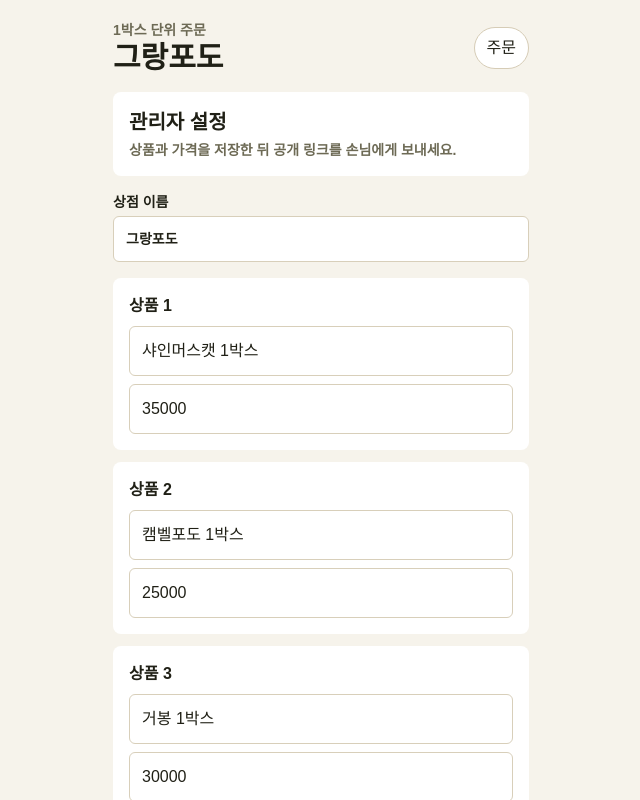
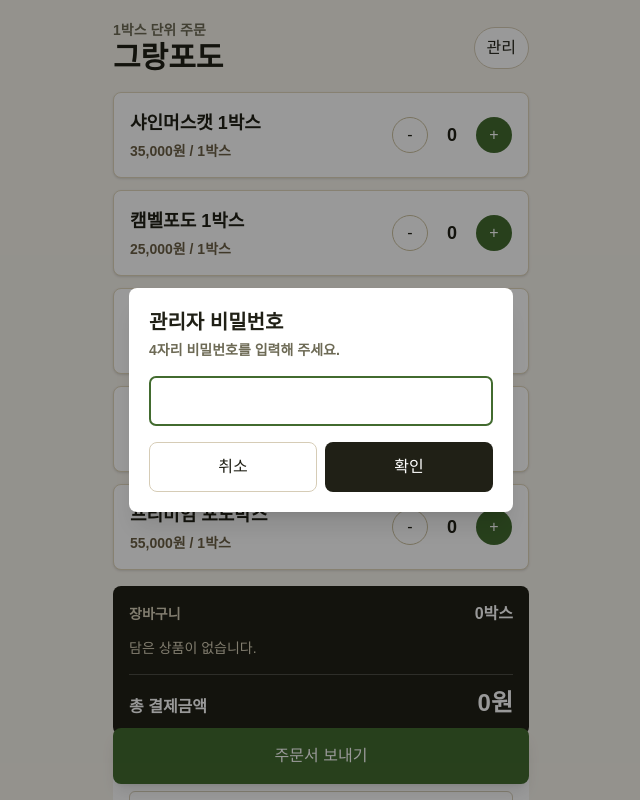
Before and after one commit to JinjeongMoon/grape-order-mobile, a Next.js app: page / in a window 1280 px wide. Both pictures are taken after a click on the button "관리". Shown: the top 800 px of the page, without its empty margins (319-959 px from the left). Built offline with nearby package versions, Linux system fonts and the light colour scheme.

Commit message:
Protect admin and improve bank copy feedback

```diff
--- a/app/page.tsx
+++ b/app/page.tsx
@@ -44,6 +44,10 @@ const won = new Intl.NumberFormat("ko-KR");
 
 function toCurrency(value: number) {
   return `${won.format(value)}원`;
+}
+
+function getCopyableBankInfo(bankNotice: string) {
+  return bankNotice.replace(/^\s*계좌이체\s*:\s*/, "").trim();
 }
 
 function encodeSettings(settings: Settings) {
@@ -106,7 +110,12 @@ export default function Home() {
   });
   const [mode, setMode] = useState<"order" | "admin">("order");
   const [status, setStatus] = useState("");
+  const [toast, setToast] = useState("");
   const [shareLink, setShareLink] = useState("");
+  const [isAdminUnlocked, setIsAdminUnlocked] = useState(false);
+  const [isPasswordOpen, setIsPasswordOpen] = useState(false);
+  const [adminPassword, setAdminPassword] = useState("");
+  const [passwordError, setPasswordError] = useState("");
 
   useEffect(() => {
     const next = loadSettingsFromUrl();
@@ -115,6 +124,15 @@ export default function Home() {
       Object.fromEntries(next.products.map((product) => [product.id, 0])),
     );
   }, []);
+
+  useEffect(() => {
+    if (!toast) {
+      return;
+    }
+
+    const timer = window.setTimeout(() => setToast(""), 2000);
+    return () => window.clearTimeout(timer);
+  }, [toast]);
 
   const activeProducts = useMemo(
     () => settings.products.filter((product) => product.name && product.price > 0),
@@ -171,12 +189,43 @@ export default function Home() {
     setStatus("설정이 저장됐어요. 아래 공개 링크를 손님에게 보내면 됩니다.");
   }
 
+  function handleModeButton() {
+    if (mode === "admin") {
+      setMode("order");
+      return;
+    }
+
+    if (isAdminUnlocked) {
+      setMode("admin");
+      return;
+    }
+
+    setAdminPassword("");
+    setPasswordError("");
+    setIsPasswordOpen(true);
+  }
+
+  function submitAdminPassword(event: React.FormEvent<HTMLFormElement>) {
+    event.preventDefault();
+
+    if (adminPassword === "2026") {
+      setIsAdminUnlocked(true);
+      setIsPasswordOpen(false);
+      setMode("admin");
+      setPasswordError("");
+      return;
+    }
+
+    setPasswordError("비밀번호가 맞지 않습니다.");
+  }
+
   async function copyBankNotice() {
     try {
-      await navigator.clipboard.writeText(settings.bankNotice);
-      setStatus("계좌 안내 문구를 복사했어요.");
+      const bankInfo = getCopyableBankInfo(settings.bankNotice);
+      await navigator.clipboard.writeText(bankInfo || settings.bankNotice);
+      setToast("복사되었습니다");
     } catch {
-      setStatus("복사가 잘 안 됐어요. 계좌 안내 문구를 길게 눌러 복사해 주세요.");
+      setToast("복사에 실패했습니다");
     }
   }
 
@@ -240,7 +289,7 @@ export default function Home() {
           </div>
           <button
             className="rounded-full border border-[#d6ccb6] bg-white px-3 py-2 text-sm font-bold"
-            onClick={() => setMode(mode === "order" ? "admin" : "order")}
+            onClick={handleModeButton}
             type="button"
           >
             {mode === "order" ? "관리" : "주문"}
@@ -503,6 +552,56 @@ export default function Home() {
             ) : null}
           </section>
         )}
+
+        {isPasswordOpen ? (
+          <div className="fixed inset-0 z-40 flex items-center justify-center bg-black/40 px-4">
+            <form
+              className="w-full max-w-sm rounded-lg bg-white p-5 shadow-xl"
+              onSubmit={submitAdminPassword}
+            >
+              <h2 className="text-xl font-black">관리자 비밀번호</h2>
+              <p className="mt-1 text-sm font-semibold text-[#6d6a55]">
+                4자리 비밀번호를 입력해 주세요.
+              </p>
+              <input
+                autoFocus
+                className="mt-4 w-full rounded-md border border-[#d8cfba] px-3 py-3 text-center text-2xl font-black tracking-[0.3em]"
+                inputMode="numeric"
+                maxLength={4}
+                onChange={(event) => {
+                  setAdminPassword(event.target.value.replace(/\D/g, "").slice(0, 4));
+                  setPasswordError("");
+                }}
+                type="password"
+                value={adminPassword}
+              />
+              {passwordError ? (
+                <p className="mt-2 text-sm font-bold text-[#b33a2b]">{passwordError}</p>
+              ) : null}
+              <div className="mt-4 grid grid-cols-2 gap-2">
+                <button
+                  className="rounded-lg border border-[#d6ccb6] px-4 py-3 font-black"
+                  onClick={() => setIsPasswordOpen(false)}
+                  type="button"
+                >
+                  취소
+                </button>
+                <button
+                  className="rounded-lg bg-[#202016] px-4 py-3 font-black text-white"
+                  type="submit"
+                >
+                  확인
+                </button>
+              </div>
+            </form>
+          </div>
+        ) : null}
+
+        {toast ? (
+          <div className="fixed left-1/2 top-5 z-50 -translate-x-1/2 rounded-full bg-[#202016] px-5 py-3 text-sm font-black text-white shadow-xl">
+            {toast}
+          </div>
+        ) : null}
       </section>
     </main>
   );
```
